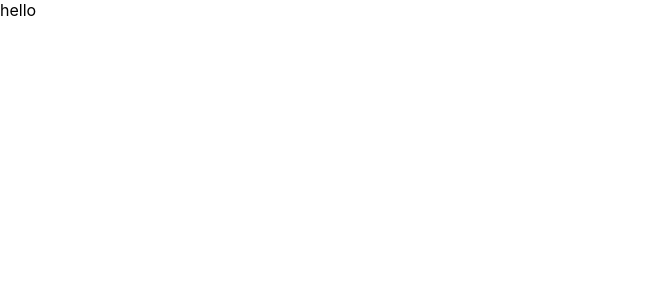
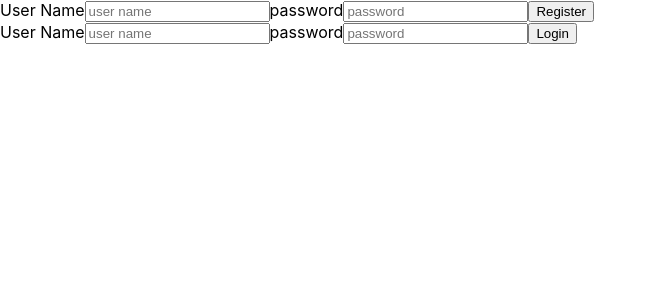
Before and after one commit to liebapil/GeneSeq, a React (Create React App) app in the folder gene_django/client/: page / in a window 1280 px wide. Shown: the top 300 px of the page, without its empty margins (0-656 px from the left). Built offline with nearby package versions, Linux system fonts and the light colour scheme.

Commit message:
did register

```diff
--- a/gene_django/client/src/main/User.jsx
+++ b/gene_django/client/src/main/User.jsx
@@ -1,8 +1,75 @@
 import React from 'react';
+import { useState, useEffect } from 'react';
+import axios from 'axios'
+
+
 
 export default function User() {
+
+    const [userNameReg, setUserNameReg] = useState('')
+    const [passwordReg, setPasswordReg] = useState('')
+
+    const [userName, setUserName] = useState('')
+    const [password, setPassword] = useState('')
+
+    const register = async (e)=>{
+        e.preventDefault()
+        const res = await axios.post(`http://localhost:8000/user/`,{
+            user_name: userNameReg,
+            password: passwordReg
+        })
+        console.log(res)
+    }
+
+
+
+
+
+
   return (
-  <div>
-      hello
+  <div className='register_form'>
+      <form className='registers' onSubmit={register}>
+          <label htmlFor='username'>User Name</label>
+          <input
+           name='username'
+           type='text'
+           placeholder='user name'
+           onChange={(e)=>{
+               setUserNameReg(e.target.value)
+           }}
+           />
+          <label htmlFor='password'>password</label>
+          <input
+          name='password'
+          type='text'
+          placeholder='password'
+          onChange={(e)=>{
+            setPasswordReg(e.target.value)
+        }}
+          />
+        <button >Register</button>
+      </form>
+      <form className='login'>
+          <label htmlFor='username'>User Name</label>
+          <input
+           name='username'
+           type='text'
+           placeholder='user name'
+           onChange={(e)=>{
+            setUserName(e.target.value)
+        }}
+           />
+          <label htmlFor='password'>password</label>
+          <input
+          name='password'
+          type='text'
+          placeholder='password'
+          onChange={(e)=>{
+            setPassword(e.target.value)
+        }}
+          />
+           <button>Login</button>
+      </form>
+
   </div>
   )}
```
Also changed, not shown: 1 other file (tests, documents, lock files or other folders).
